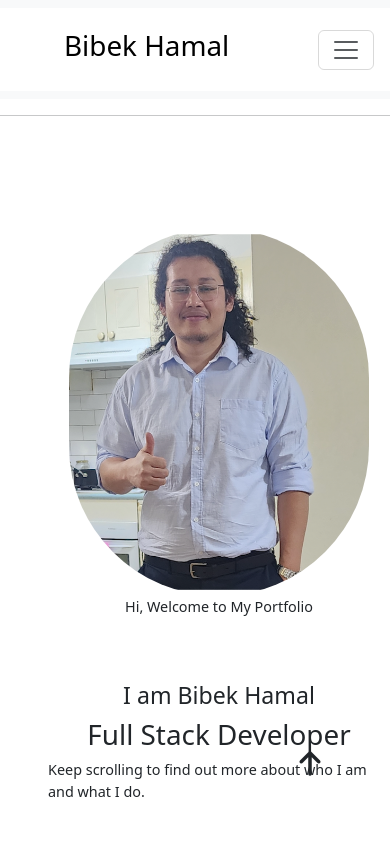
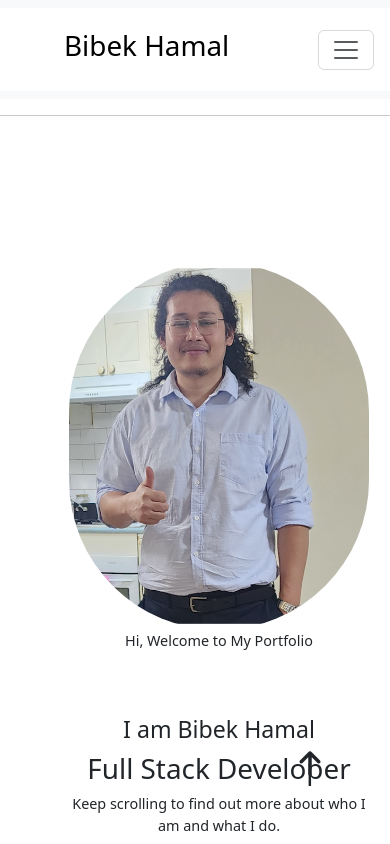
Before and after one commit to Bibek545/Portfolio, a React (Vite) app: page / in a window 390 px wide. Shown: the top 844 px of the page. Built offline with nearby package versions, Linux system fonts and the light colour scheme.

Commit message:
worked on the responsiveness layout

```diff
--- a/src/App.css
+++ b/src/App.css
@@ -46,7 +46,7 @@ html {
 /* home img bibek */
 
 /* introduction */
-.introduction {
+.introduction, #home {
     margin:  100px 30px;
     padding: 10px 100px 30px;
     text-align: center;
@@ -56,13 +56,37 @@ html {
     word-wrap: break-word;
 }
 
-@media (max-width: 768px) {
+@media (max-width: 620px) {
   .introduction {
     padding: 20px 15px;
     margin: 50px 10px;
 ;
   }
 }
+
+/* home */
+
+#home {
+    margin:  100px 30px;
+    padding: 10px 100px 30px;
+    text-align: center;
+    max-width: 1000px;
+    margin-left: auto;
+    margin-right: auto;
+    word-wrap: break-word;
+}
+
+@media (max-width: 620px) {
+  #home {
+    padding: 20px 15px;
+    margin: 50px 10px;
+;
+  }
+}
+
+/* home */
+
+
 /* contact */
 /* .contact p {
   font-size: 1rem;
--- a/src/Components/NavBar.jsx
+++ b/src/Components/NavBar.jsx
@@ -46,11 +46,11 @@ const NavBar = () => {
                             Contacts
                           </a>
                         </li>
-                        <li className="nav-item">
+                        {/* <li className="nav-item">
                           <a className="nav-link" href="#socials">
                             Socials
                           </a>
-                        </li>
+                        </li> */}
                       </ul>
                     </div>
                   </div>
```
